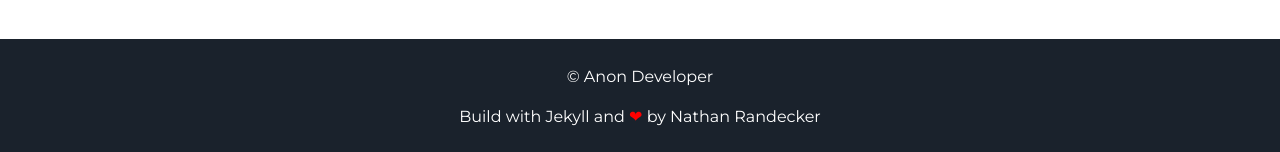
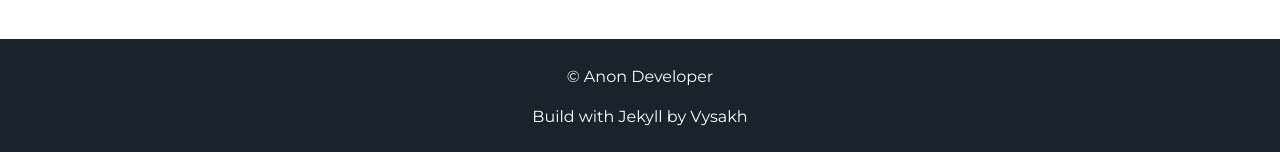
Before and after one commit to drshti/drshti.github.io, a Jekyll site: the page built from index.html, in a window 1280 px wide. Shown: the part 2057-2209 px from the top of the page. Built offline with Jekyll 4.4.1, drawn with Linux system fonts in a browser that asks for light colours.

Commit message:
Update footer.html

```diff
--- a/_includes/footer.html
+++ b/_includes/footer.html
@@ -1,6 +1,6 @@
 <footer class="footer">
     <p>&copy; {{site.username}}</p>
-    <p>Build with Jekyll and <span class="love">❤</span> by <a href="https://github.com/nrandecker">Nathan Randecker</a></p>
+    <p>Build with Jekyll</span> by <a href="https://github.com/vyzboy92">Vysakh</a></p>
 </footer>
 <script src="//cdn.jsdelivr.net/particles.js/2.0.0/particles.min.js"></script>
 <script src="{{ "/assets/js/sweet-scroll.min.js" | prepend: site.baseurl }}"></script>
```
